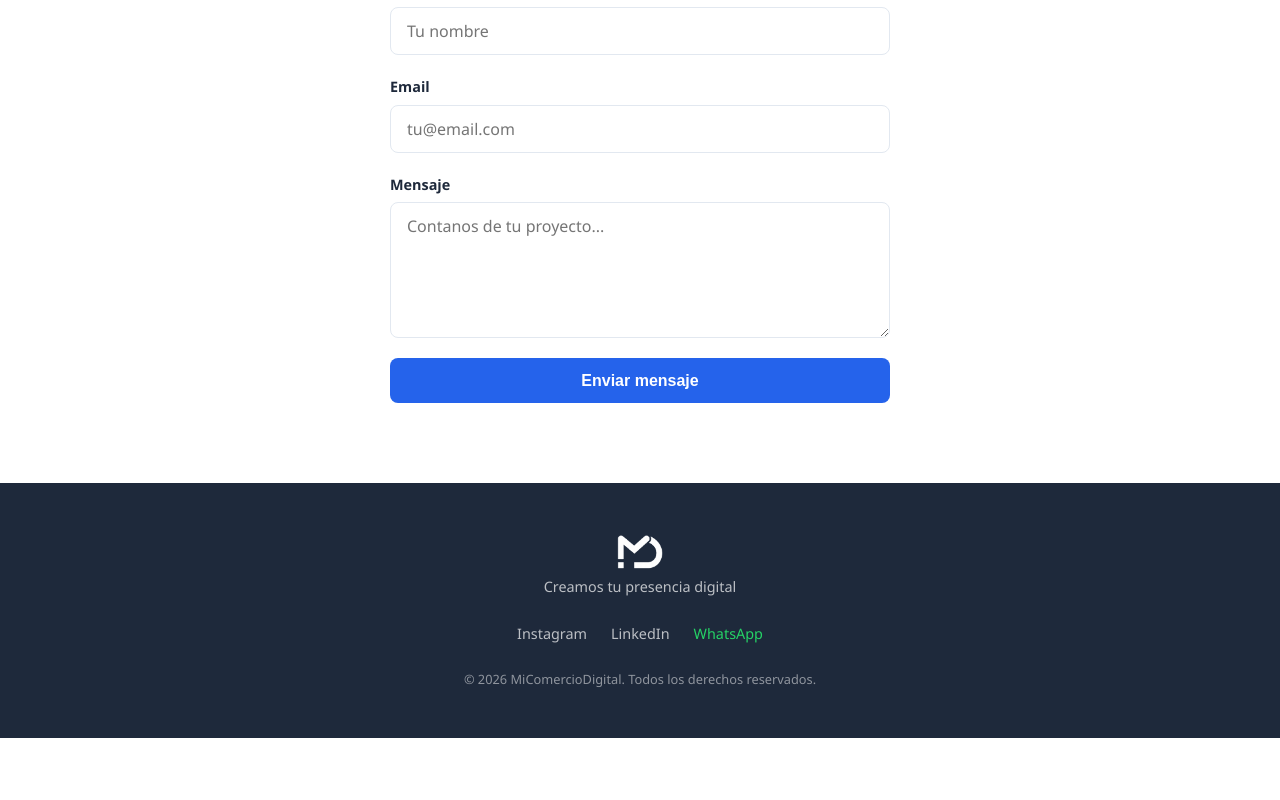
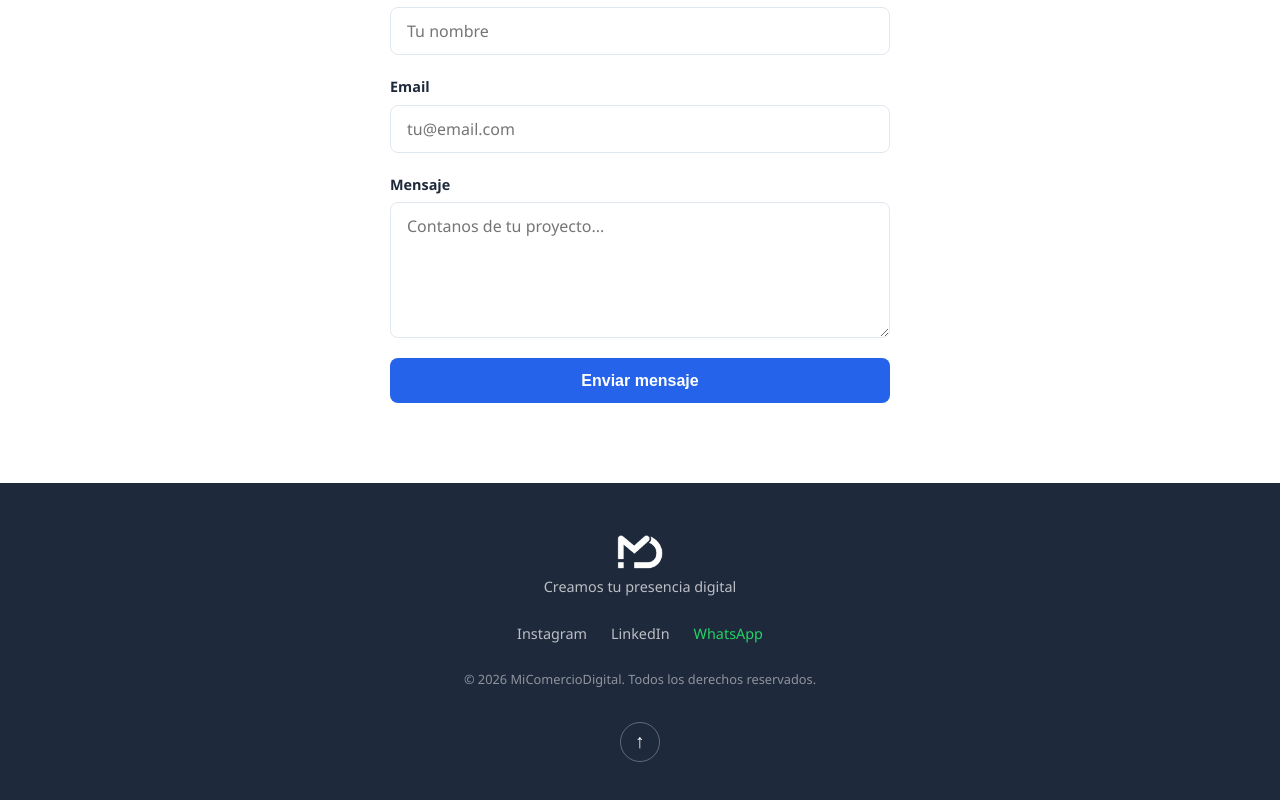
Before and after one commit to santiagodaghero/micomerciodigital, a React (Vite) app: page /#/ in a window 1280 px wide. Shown: the part 3061-3861 px from the top of the page. Before the commit the page ends 3799 px from the top, so only its background shows below. Built offline with nearby package versions, Linux system fonts and the light colour scheme.

Commit message:
Footer: flecha para volver arriba

```diff
--- a/src/components/Footer/Footer.css
+++ b/src/components/Footer/Footer.css
@@ -56,6 +56,24 @@
   font-size: 0.8rem;
 }
 
+.footer__top {
+  width: 40px;
+  height: 40px;
+  border-radius: 50%;
+  border: 1px solid rgba(255, 255, 255, 0.3);
+  background: transparent;
+  color: white;
+  font-size: 1.2rem;
+  cursor: pointer;
+  transition: background 0.2s, border-color 0.2s;
+  margin-top: 0.5rem;
+}
+
+.footer__top:hover {
+  background: rgba(255, 255, 255, 0.15);
+  border-color: white;
+}
+
 @media (max-width: 768px) {
   .footer__social {
     gap: 1rem;
--- a/src/components/Footer/Footer.jsx
+++ b/src/components/Footer/Footer.jsx
@@ -27,6 +27,10 @@ export default function Footer() {
         <p className="footer__copy">
           &copy; {new Date().getFullYear()} MiComercioDigital. Todos los derechos reservados.
         </p>
+
+        <button className="footer__top" onClick={() => window.scrollTo({ top: 0, behavior: 'smooth' })} aria-label="Volver arriba">
+          &#8593;
+        </button>
       </div>
     </footer>
   )
```
